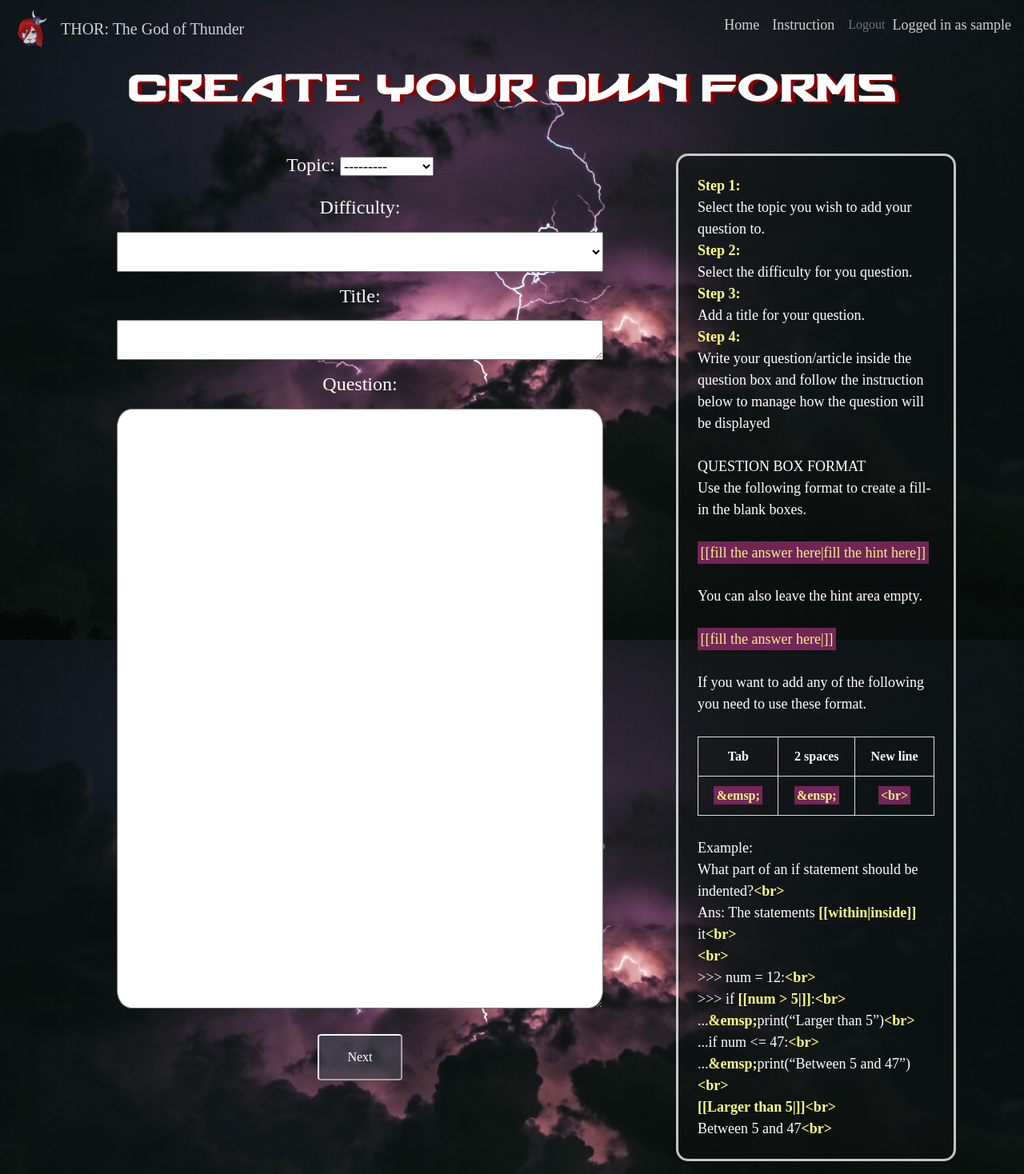
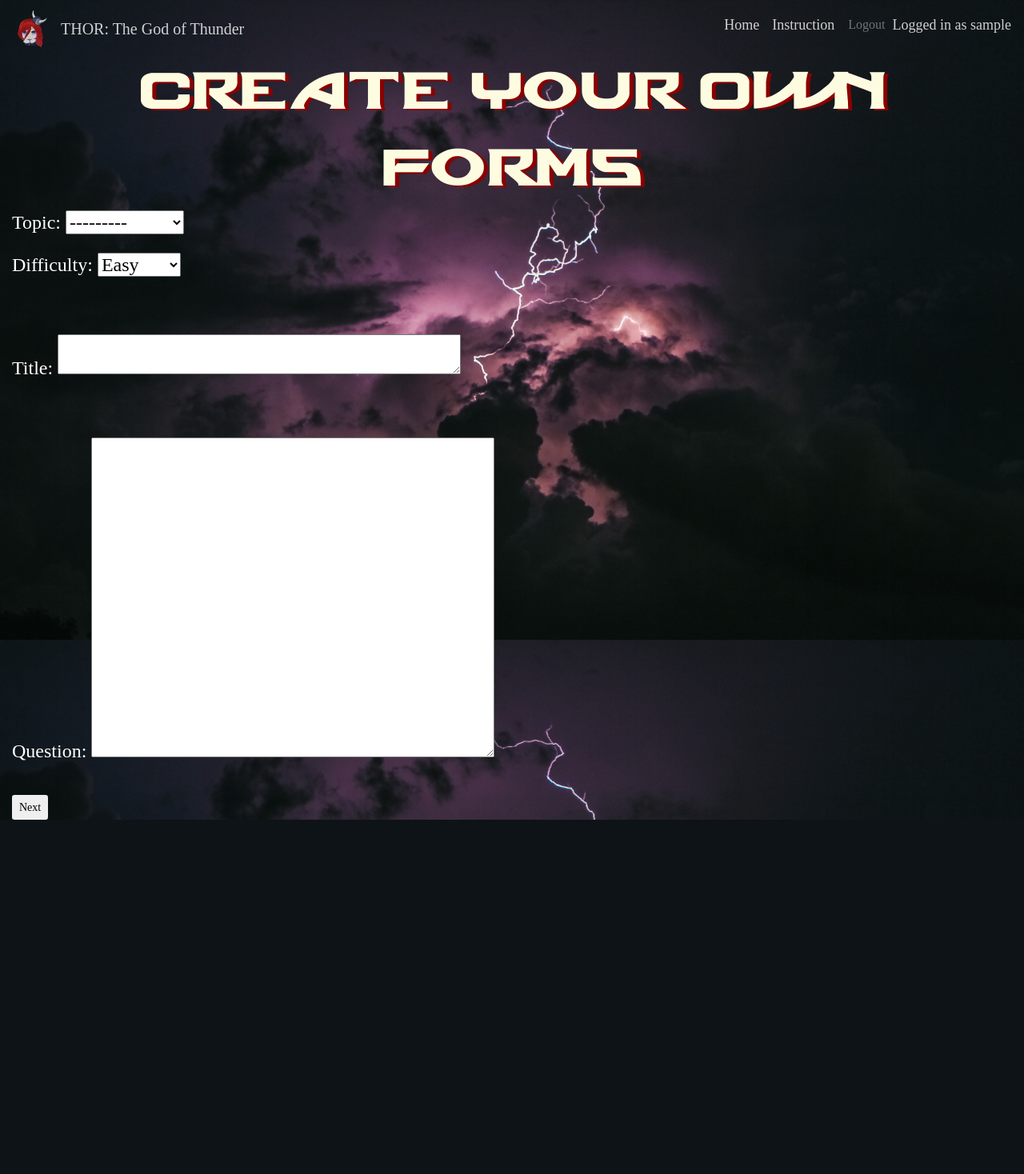
Before and after one commit to magmagcup/Thor, a Django app: page /game/form/ in a window 1280 px wide. Shown: the whole page at 80% size. After the commit the page ends 1025 px from the top, so only its background shows below. Run offline with Django 3.2, Linux system fonts and the light colour scheme; a user stored in the database is signed in; tables that the repository leaves empty hold one stand-in row (values such as "Sample post"); some libraries are stand-ins or nearby versions; some web fonts are replaced.

Commit message:
Revert " Finalise topic page template"

```diff
--- a/game/forms.py
+++ b/game/forms.py
@@ -9,7 +9,6 @@ select_difficulty = [
     ('extreme','Extreme'),
 ]
 
-
 class QuestionForm(forms.ModelForm):
     class Meta:
         model = Question
@@ -17,24 +16,19 @@ class QuestionForm(forms.ModelForm):
         widgets = {
             'difficulty':forms.Select(
         choices=select_difficulty,
-              attrs={
-            'id': 'difficulty',
-            'style' : 'height: 50px; font-size: 20px;',
-            'class' : 'col-10 mt-2 p-4 d-flex justify-content-center',
-            }
         ),
             'question_title': forms.Textarea(
         attrs={
             'id': 'title',
-            'style' : 'height: 50px; font-size: 20px',
-            'class' : 'col-10 mt-2 p-4 d-flex justify-content-center',
+            'style' : 'height: 50px; font-size: 22px',
+            'class' : 'mt-5',
             }
             ),
         'question_text':forms.Textarea(
         attrs={
             'id': 'question',
-            'style' : 'height: 750px; font-size: 18px; border-radius: 3%',
-            'class' : 'col-10 mt-2 p-4 d-flex justify-content-center',
+            'style' : 'height: 400px; font-size: 22px',
+            'class' : 'mt-5',
             }
         )
         }
@@ -57,6 +51,5 @@ class AnswerForm(forms.Form):
                 'onblur': 'checkAnswer()',
             })
 
-
 class AForm(forms.Form):
     c = forms.ChoiceField(choices=(("a","A"), ("b", "B")), disabled=True)
--- a/game/templates/game/form.html
+++ b/game/templates/game/form.html
@@ -1,62 +1,16 @@
 {% extends 'game/base.html' %}
+{% load static %}
+
 {% block content %}
-{% load static %}
-<link rel="stylesheet" href="{% static 'game/form_page_style.css' %}">
 
+<h1 class=""style="font-family: 'THOR Ragnarok'; font-size: 80px; text-align:center; color:fefce0 ; padding-top:5%" >Create Your Own Forms</h1>
 
-<h1 class="mt-4 pt-5 form">Create Your Own Forms</h1>
-<div class="mt-5 container">
-  <div class="mt-5 row">
-    <div class="col-8">
-      <center>
-        <form action='{%url "game:preview"%}' method="post">
-          {% csrf_token %}
-          <div class="form-group  has-feedback">
-            <h4 class="text-white">{{ form.as_p }}</h4>
-            <button class="mt-3 mb-5 form btn-light" type="submit">Next</button>
-          </div>
-        </form>
-      </center>
-    </div>
-    <div class="col-4">
-      <p class="p-4 form_box">
-        <b>Step 1:</b><br>Select the topic you wish to add your question to.<br>
-        <b>Step 2:</b><br>Select the difficulty for you question.<br>
-        <b>Step 3:</b><br>Add a title for your question.<br>
-        <b>Step 4:</b><br>Write your question/article inside the question box and follow the instruction below to manage how the question will be displayed<br><br>
-        QUESTION BOX FORMAT<br>
-        Use the following format to create a fill-in the blank boxes.<br><br>
-        <mark>[[fill the answer here|fill the hint here]]</mark><br><br>
-        You can also leave the hint area empty.<br><br>
-        <mark>[[fill the answer here|]]</mark><br><br>
-        If you want to add any of the following you need to use these format.<br><br>
-        <table>
-          <tr>
-            <th>Tab</th>
-            <th>2 spaces</th>
-            <th>New line</th>
-          </tr>
-          <tr>
-            <td><b><mark>&amp;emsp;</mark></b></td>
-            <td><b><mark>&amp;ensp;</mark></b></td>
-            <td><b><mark>&lt;br&gt;</mark></b></td>
-          </tr>
-        </table>
-        <br>
-        Example:<br>
-        What part of an if statement should be indented?<b>&lt;br&gt;</b><br>
-        Ans: The statements <b>[[within|inside]]</b> it<b>&lt;br&gt;</b><br>
-        <b>&lt;br&gt;</b><br>
-        >>> num = 12:<b>&lt;br&gt;</b><br>
-        >>> if <b>[[num > 5|]]</b>:<b>&lt;br&gt;</b><br>
-        ...<b>&amp;emsp;</b>print(“Larger than 5”)<b>&lt;br&gt;</b><br>
-        ...if num <=  47:<b>&lt;br&gt;</b><br>
-        ...<b>&amp;emsp;</b>print(“Between 5 and 47”)<b>&lt;br&gt;</b><br>
-        <b>[[Larger than 5|]]</b><b>&lt;br&gt;</b><br>
-        Between 5 and 47<b>&lt;br&gt;<b><br>
-      </p>
-    </div>
+<form action='{%url "game:preview" %}' method="post">
+  {% csrf_token %}
+  <div class="form-group  has-feedback" style="height: 500px; width:1000px;">
+    <h4 class="text-white">{{ form.as_p }}</h4>
+    <button class="btn btn-sm mt-3" type="submit">Next</button>
   </div>
-<div>
+</form>
 
 {% endblock  %}
--- a/static/game/form_page_style.css
+++ /dev/null
@@ -1,63 +0,0 @@
-.form_box {
-    background-color: rgba(15, 18, 19, 0.445);
-    border-radius: 15px;
-    border-style: solid;
-    border-color: rgba(255, 255, 255, 0.76);
-    color: white;
-    font-size: 18px;
-}
-
-h1.form {
-    font-family: 'THOR Ragnarok';
-    font-size: 60px;
-    text-align: center;
-    color: white ;
-}
-
-button.form {
-    color: white;
-    background-color:rgba(70, 83, 88, 0.445);
-    -webkit-transition-duration: 0.4s;
-    transition-duration: 0.4s;
-    border-radius: 5%;
-    padding: 15px 35px;
-    font-size: 18px"
-}
-
-button.form:hover {
-    background-color: rgb(109, 3, 3);
-    color: white;
-    }
-
-p {
-    justify-content: center;
-}
-
-table, td, th {
-    border: 1px solid #ddd;
-    color: white;
-}
-
-table {
-    border-collapse: collapse;
-    width: 100%;
-}
-
-td, th {
-    padding: 15px;
-    text-align: center;
-  }
-
-
-mark {
-    color: rgb(243, 243, 142);
-    background-color: rgba(150, 45, 110, 0.74);
-}
-
-b {
-    color: rgb(255, 255, 124);
-}
-
-select {
-    font-size: 18;
-}
--- a/static/game/my_style.css
+++ b/static/game/my_style.css
@@ -6,6 +6,7 @@
 
 body {
     background-image: url("lightning.jpg");
+    background-color: rgb(39, 39, 39);
     background-repeat: no-repeat;
     background-attachment: fixed;
     background-size: cover, contain;
@@ -44,19 +45,3 @@ h1 {
 background-color: rosybrown;
 color: white;
 }
-
-
-/* unvisited link */
-a:link {
-color: rebeccapurple;
-}
-
-/* visited link */
-a:visited {
-color: black;
-}
-
-/* mouse over link */
-a:hover {
-color: white;
-}
```
Also changed, not shown: game/templates/game/home.html (+4 -4 lines), game/templates/game/topic.html (+12 -3 lines), static/game/topic_page_style.css (added, +26 -0 lines), static/game/hammer.gif (deleted).
